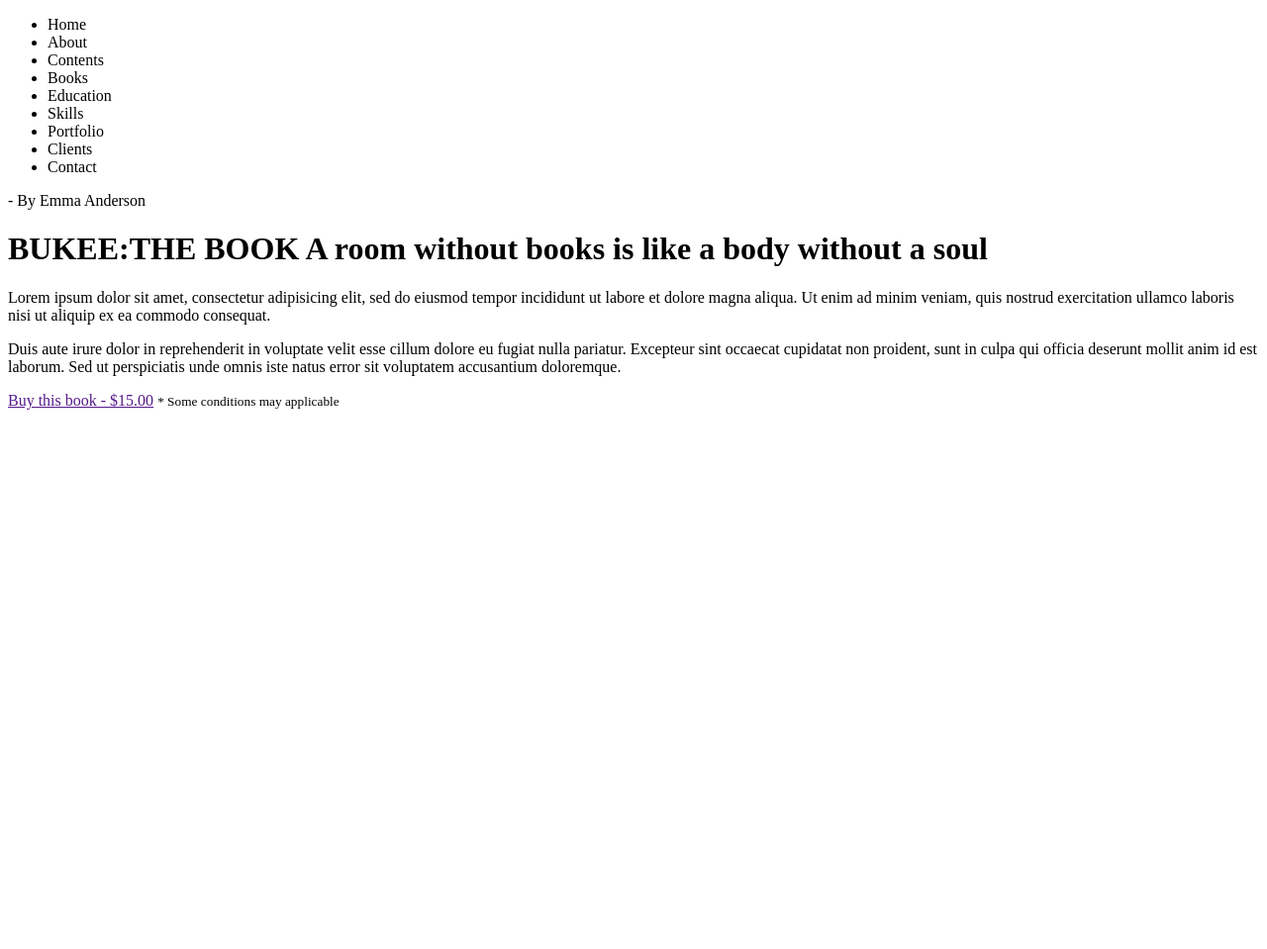
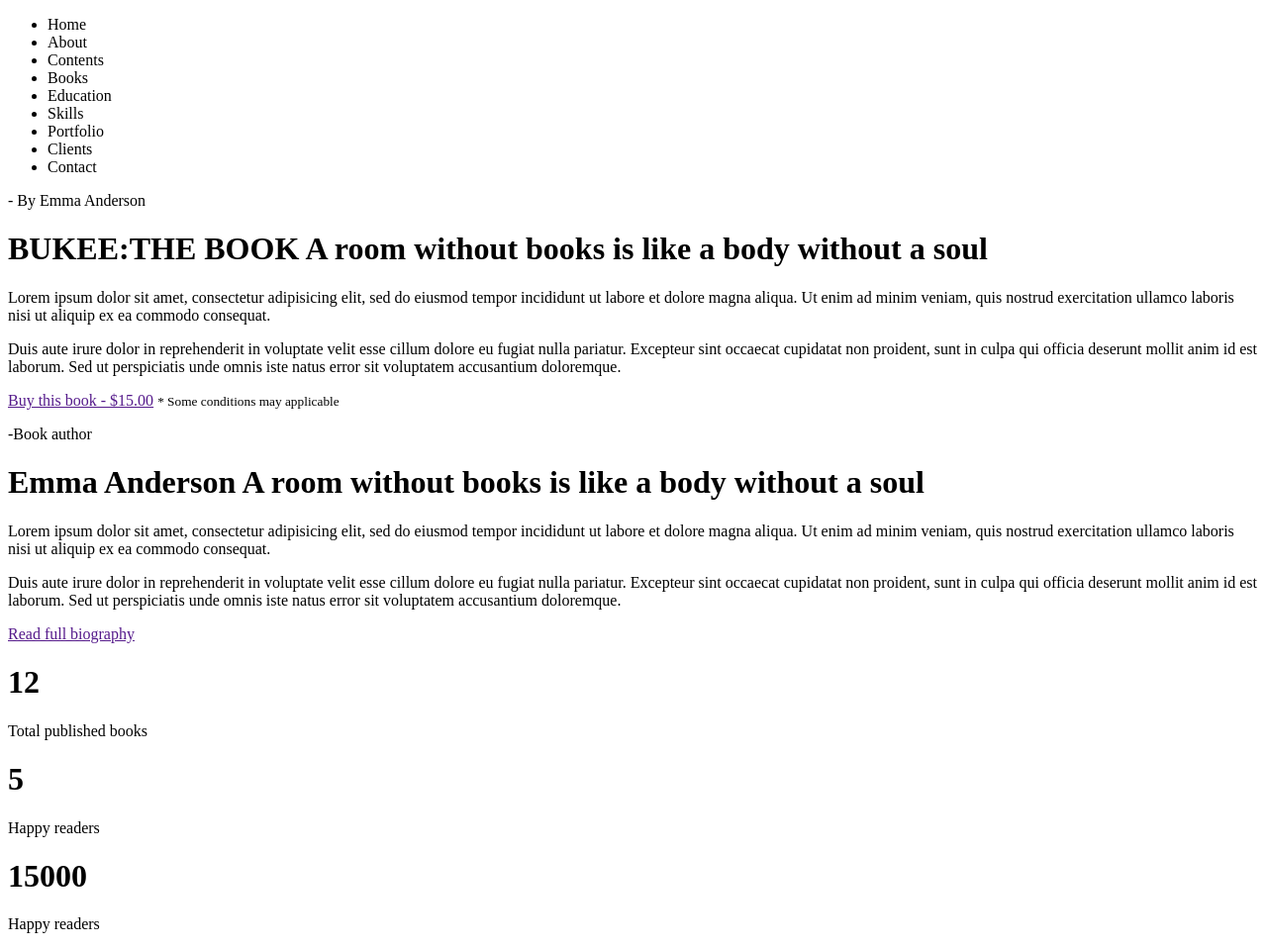
Before and after one commit to VEZHA/Bukee, a plain HTML site: page index.html in a window 1280 px wide. Shown: the whole page at 99% size. Before the commit the page ends 800 px from the top, so only its background shows below. Drawn offline with Linux system fonts and the light colour scheme.

Commit message:
Update index.html

```diff
--- a/index.html
+++ b/index.html
@@ -37,5 +37,31 @@
 			</div>
 		</div>
 	</div>
+	<div class="page-author">
+		<div class="wrap-author">
+			<div class="block-txt">
+				<p class="block-txt__author">-Book author</p>
+				<h1 class="block-txt__name">Emma Anderson <span>A room without books is like a body without a soul</span></h1>
+				<p> Lorem ipsum dolor sit amet, consectetur adipisicing elit, sed do eiusmod tempor incididunt ut labore et dolore magna aliqua. Ut enim ad minim veniam, quis nostrud exercitation ullamco laboris nisi ut aliquip ex ea commodo consequat.</p>
+                <p> Duis aute irure dolor in reprehenderit in voluptate velit esse cillum dolore eu fugiat nulla pariatur. Excepteur sint occaecat cupidatat non proident, sunt in culpa qui officia deserunt mollit anim id est laborum. Sed ut perspiciatis unde omnis iste natus error sit voluptatem accusantium doloremque.</p>
+                <a href="" class="block-txt__btn">Read full biography</a>
+			</div>
+			<div></div>
+		</div>
+		<div class="statis">
+			<div class="statis__info">
+				<h1 class="statis__info__number">12</h1>
+				<p>Total published books</p>
+			</div>
+			<div class="statis__info">
+				<h1 class="statis__info__number">5</h1>
+				<p>Happy readers</p>
+			</div>
+			<div class="statis__info">
+				<h1 class="statis__info__number">15000</h1>
+				<p>Happy readers</p>
+			</div>
+		</div>
+	</div>
 </body>
 </html>
```
